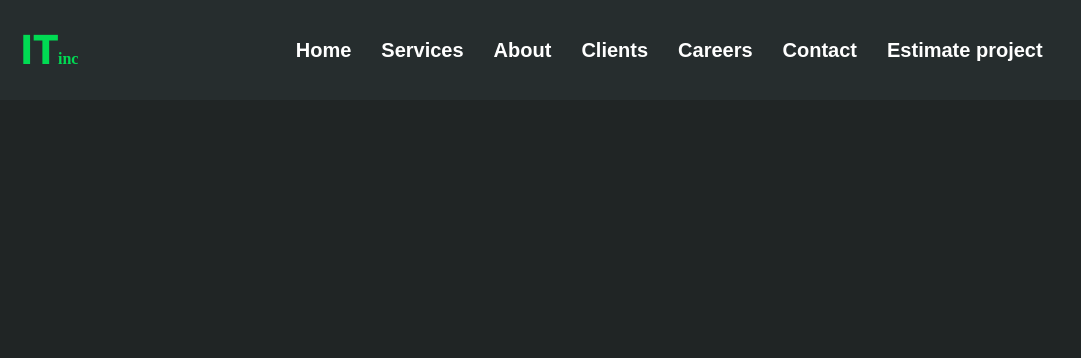
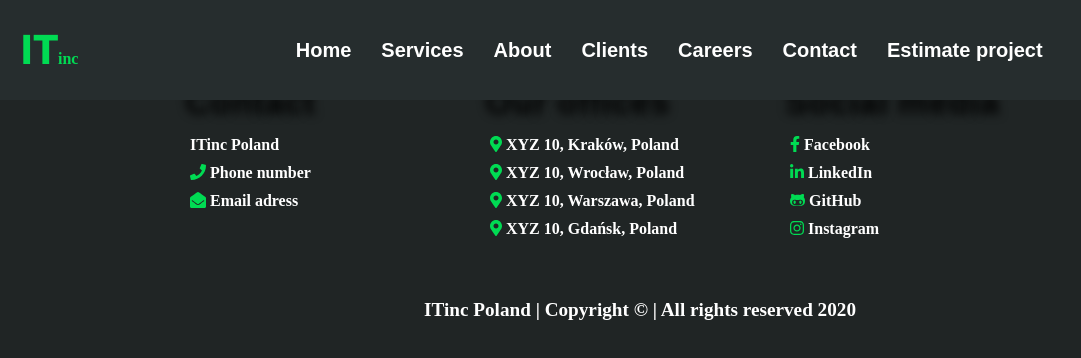
Before and after one commit to KarolKaczorowski78/it_company, a React (Create React App) app: page /estimate-project in a window 1280 px wide. Shown: the top 358 px of the page, without its empty margins (0-1081 px from the left). Built offline with nearby package versions, Linux system fonts and the light colour scheme.

Commit message:
finished footer

```diff
--- a/package.json
+++ b/package.json
@@ -4,6 +4,7 @@
   "private": true,
   "dependencies": {
     "@fortawesome/fontawesome-svg-core": "^1.2.30",
+    "@fortawesome/free-brands-svg-icons": "^5.14.0",
     "@fortawesome/free-solid-svg-icons": "^5.14.0",
     "@fortawesome/react-fontawesome": "^0.1.11",
     "@testing-library/jest-dom": "^4.2.4",
--- a/src/app.tsx
+++ b/src/app.tsx
@@ -9,6 +9,7 @@ import EstimateProject from './pages/estimateProject';
 import NotFound from './pages/notFound';
 import Careers from './pages/careers';
 import Navigation from './components/navigation/navigation';
+import Footer from './components/footer/footer';
 
 const App: FunctionComponent = () => {
 
@@ -37,6 +38,7 @@ const App: FunctionComponent = () => {
                     <Route exact path="/estimate-project" component={ EstimateProject } />
                     <Route exact component={ NotFound } />
                 </Switch>
+                <Footer />
             </Router>
         </div>
     )
--- a/src/components/footer/footer.styled.ts
+++ b/src/components/footer/footer.styled.ts
@@ -3,8 +3,42 @@ import styled from 'styled-components';
 const Footer = styled.footer`
     width: 100vw;
     max-width: 100%;
-    height: 100px;
-    background: blue;
+    height: auto;
+    border-top: 2px solid #00db53;
+    display: flex;
+    justify-content: center;
+    align-items: flex-start;
+    color: white;
+    padding: 20px 0;
+    flex-wrap: wrap;
+
 `;
 
+export const Ul = styled.ul`
+    list-style: none;
+    padding: 0;
+    flex: .20;
+    min-width: 300px;
+    text-align: left;
+    & > li {
+        font-size: 16px;
+        font-weight: bold;
+        margin: 10px 0;
+        & > svg {
+            color: #00db53;
+        }
+    }
+`;
+
+export const RightsReservedContainer = styled.div`
+    width: 100%;
+    height: auto;
+    font-size: 1.2rem;
+    font-weight: bold;
+    color: white;
+    margin-top: 20px;
+    text-align: center;
+    padding: 15px 0;
+`
+
 export default Footer;
--- a/src/components/footer/footer.tsx
+++ b/src/components/footer/footer.tsx
@@ -1,10 +1,35 @@
 import React from 'react';
-import FooterStyled from './footer.styled';
+import FooterStyled, { Ul, RightsReservedContainer } from './footer.styled';
+import { FontAwesomeIcon } from '@fortawesome/react-fontawesome';
+import { faEnvelopeOpen, faPhone, faMapMarkerAlt } from '@fortawesome/free-solid-svg-icons';
+import { faFacebookF, faLinkedinIn, faGithubAlt, faInstagram } from '@fortawesome/free-brands-svg-icons';
 
 const Footer = () => {
     return (
         <FooterStyled>
-
+            <Ul>
+                <h2>Contact</h2>
+                <li>ITinc Poland</li>
+                <li><FontAwesomeIcon icon={ faPhone } /> Phone number</li>
+                <li><FontAwesomeIcon icon={ faEnvelopeOpen } /> Email adress</li>
+            </Ul>
+            <Ul>
+                <h2>Our offices</h2>
+                <li><FontAwesomeIcon icon={ faMapMarkerAlt } /> XYZ 10, Kraków, Poland</li>
+                <li><FontAwesomeIcon icon={ faMapMarkerAlt } /> XYZ 10, Wrocław, Poland</li>
+                <li><FontAwesomeIcon icon={ faMapMarkerAlt } /> XYZ 10, Warszawa, Poland</li>
+                <li><FontAwesomeIcon icon={ faMapMarkerAlt } /> XYZ 10, Gdańsk, Poland</li>
+            </Ul>
+            <Ul>
+                <h2>Social media</h2>
+                <li><FontAwesomeIcon icon={ faFacebookF } /> Facebook</li>
+                <li><FontAwesomeIcon icon={ faLinkedinIn } /> LinkedIn</li>
+                <li><FontAwesomeIcon icon={ faGithubAlt } /> GitHub</li>
+                <li><FontAwesomeIcon icon={ faInstagram } /> Instagram</li>
+            </Ul>
+            <RightsReservedContainer>
+                ITinc Poland | Copyright © | All rights reserved 2020
+            </RightsReservedContainer>
         </FooterStyled>
     )
 }
--- a/src/index.css
+++ b/src/index.css
@@ -1,6 +1,7 @@
 body {
     margin: 0;
     background-color: #202525;
+    overflow-x: hidden;
 }
 
 body h1, body h2 {
```
Also changed, not shown: 1 other file (tests, documents, lock files or other folders).
